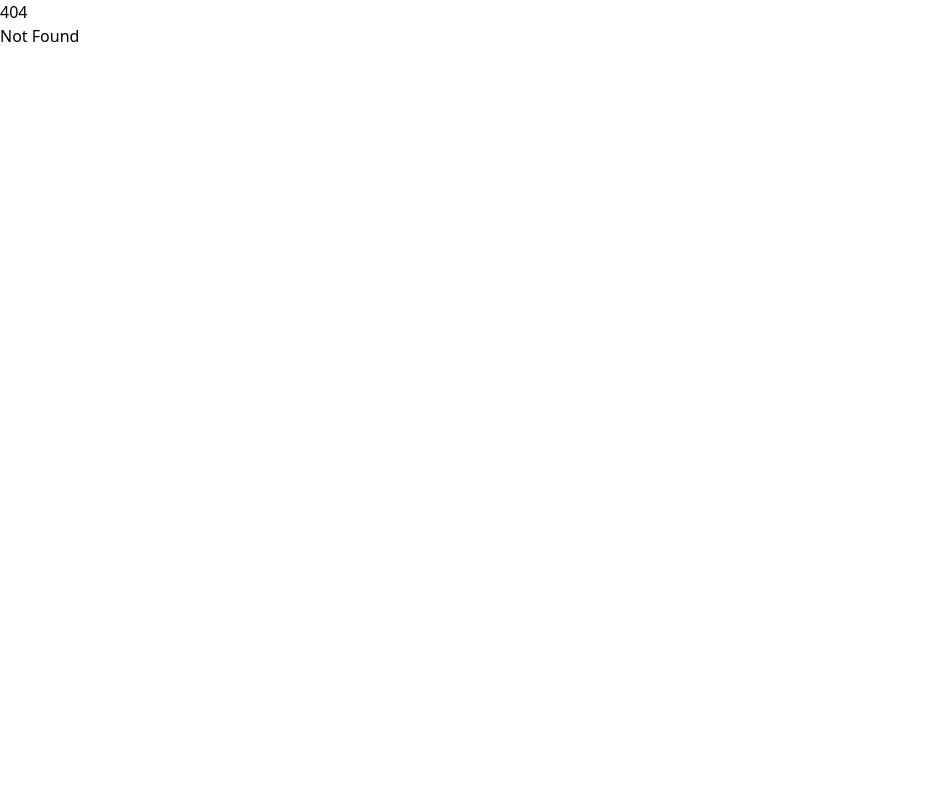
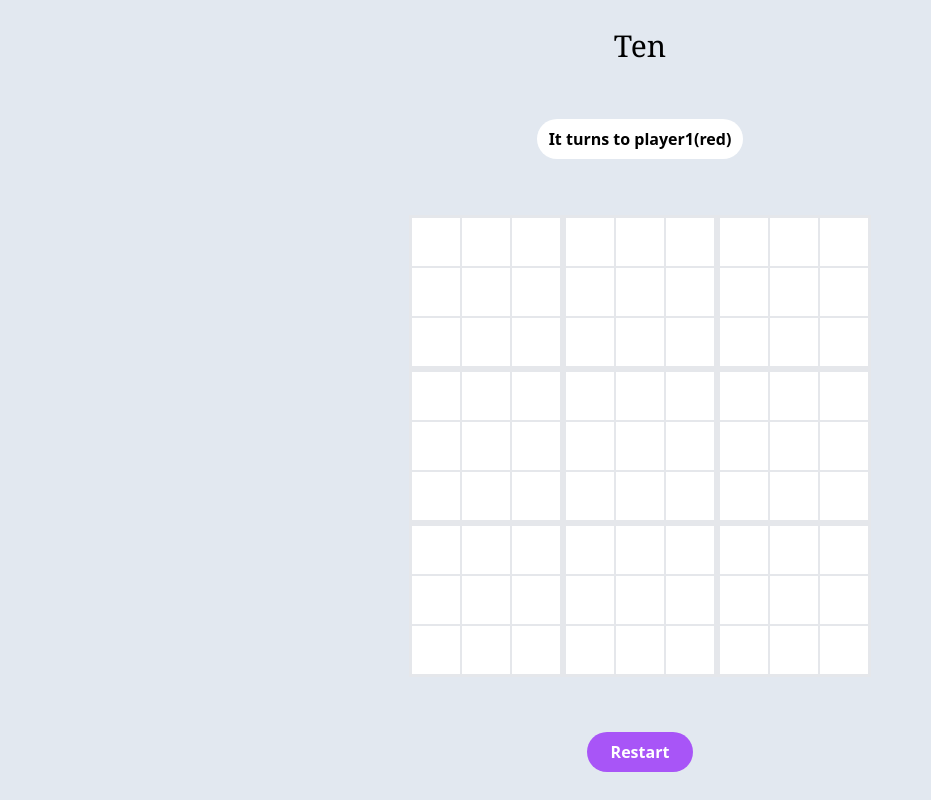
Before and after one commit to yzITI/web, a SvelteKit app: page /ten-tutorial in a window 1280 px wide. Before the commit this address had no page. Shown: the whole page, without its empty margins (0-931 px from the left). Built offline with nearby package versions, Linux system fonts and the light colour scheme.

Commit message:
Create +page.svelte

```diff
--- /dev/null
+++ b/src/routes/ten-tutorial/+page.svelte
@@ -0,0 +1,82 @@
+<script>
+  const status = ['It turns to player1(red)', 'It turns to player2(blue)', 'It turns to player3(green)', 'Player1 wins', 'Player2 wins', 'Game ends with a draw']
+  let board = $state([]), block = $state(0), choose = $state(1)
+  const type = 2
+  function act (i, j) {
+    if (board[0][0] || board[i][j]) return
+    if ((!checkEnd(board[block])) && block !== 0 && i !== block) return
+    if (board[i][j] === 0) board[i][j] = choose
+    if (board[0][i] === 0 && checkWin(board[i])) board[0][i] = choose
+    choose++
+    if (choose > type) choose = 1
+    if (checkEnd(board[i])) board[i][0] = 1
+    if (type === 2) {
+      let sum = 0
+      for (let c = 1; c < 10; c++) {
+        if (board[c][0]) sum++
+      }
+      if (checkWin(board[0]) || sum === 9) board[0][0] = 1
+    }
+    block = j
+  }
+  function cellColor (i, j) {
+    if (board[0][i] != 0) return 'opacity-0'
+    if (board[i][j] === 1) return 'bg-red-400'
+    if (board[i][j] === 2) return 'bg-blue-500'
+    if (board[i][j] === 3) return 'bg-green-500'
+    if (checkWin(board[0])) return 'bg-gray-300'
+    if ((!checkEnd(board[block])) && block && i !== block) return 'bg-gray-300'
+    return 'bg-white'
+  }
+  function blockColor (i) {
+    if (board[0][i] === 1) return 'bg-red-400'
+    if (board[0][i] === 2) return 'bg-blue-500'
+    if (board[0][i] === 3) return 'bg-green-500'
+    return ''
+  }
+  function checkWin (arr) {
+    // if (Math.abs(arr[1] + arr[5] + arr[9]) === 3) return true
+    // if (Math.abs(arr[3] + arr[5] + arr[7]) === 3) return true
+    // for (let i = 1; i < 8; i += 3) if (Math.abs(arr[i] + arr[i+1] + arr[i+2]) === 3) return true
+    // for (let i = 1; i < 4; i++) if (Math.abs(arr[i] + arr[i+3] + arr[i+6]) === 3) return true
+    return false
+  }
+  function checkEnd (arr) {
+    if (checkWin(arr)) return true
+    for (let i = 1; i < 10; i++) {
+      if (arr[i] === 0) return false
+    }
+    return true
+  }
+  function restart () {
+    choose = 1, block = 0
+    for (let i = 0; i < 10; i++) {
+      board[i] = []
+      for (let j = 0; j < 10; j++) board[i][j] = 0
+    }
+  }
+  restart()
+</script>
+
+<div>
+  <div class="h-screen w-screen bg-slate-200 flex flex-col justify-around items-center">
+    <div class="font-serif text-3xl">Ten</div>
+    {#if checkWin(board[0])}
+      <div class="py-2 px-3 rounded-full bg-white font-bold">{status[choose + 2]}</div>
+    {:else if checkEnd[board[0]]}
+      <div class="py-2 px-3 rounded-full bg-white font-bold">{status[status.length - 1]}</div>
+    {:else}
+      <div class="py-2 px-3 rounded-full bg-white font-bold">{status[choose - 1]}</div>
+    {/if}
+    <div class="grid grid-cols-3">
+      {#each {length: 9} as _, i}
+        <div class={'border-2 grid grid-cols-3 ' + blockColor(i + 1)}>
+          {#each {length: 9} as _, j}
+            <div class={'all-transition p-6 cursor-pointer border ' + cellColor(i + 1, j + 1)} onclick={() => act(i + 1, j + 1)}></div>
+          {/each}
+        </div>
+      {/each}
+    </div>
+    <button onclick={() => restart()} class="py-2 px-6 rounded-full bg-purple-500 text-white font-bold all-transition hover:shadow-md">Restart</button>
+  </div>
+</div>
```
